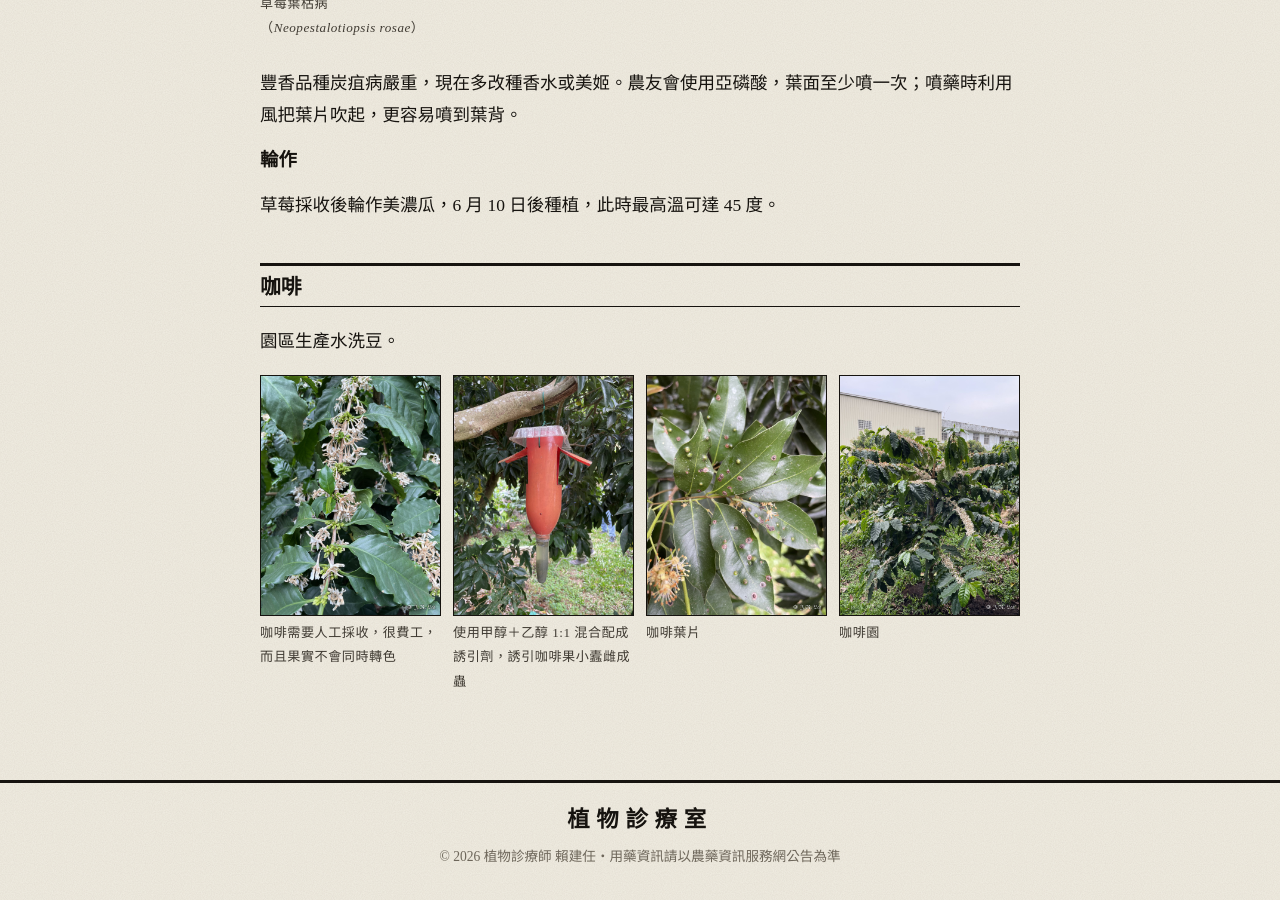
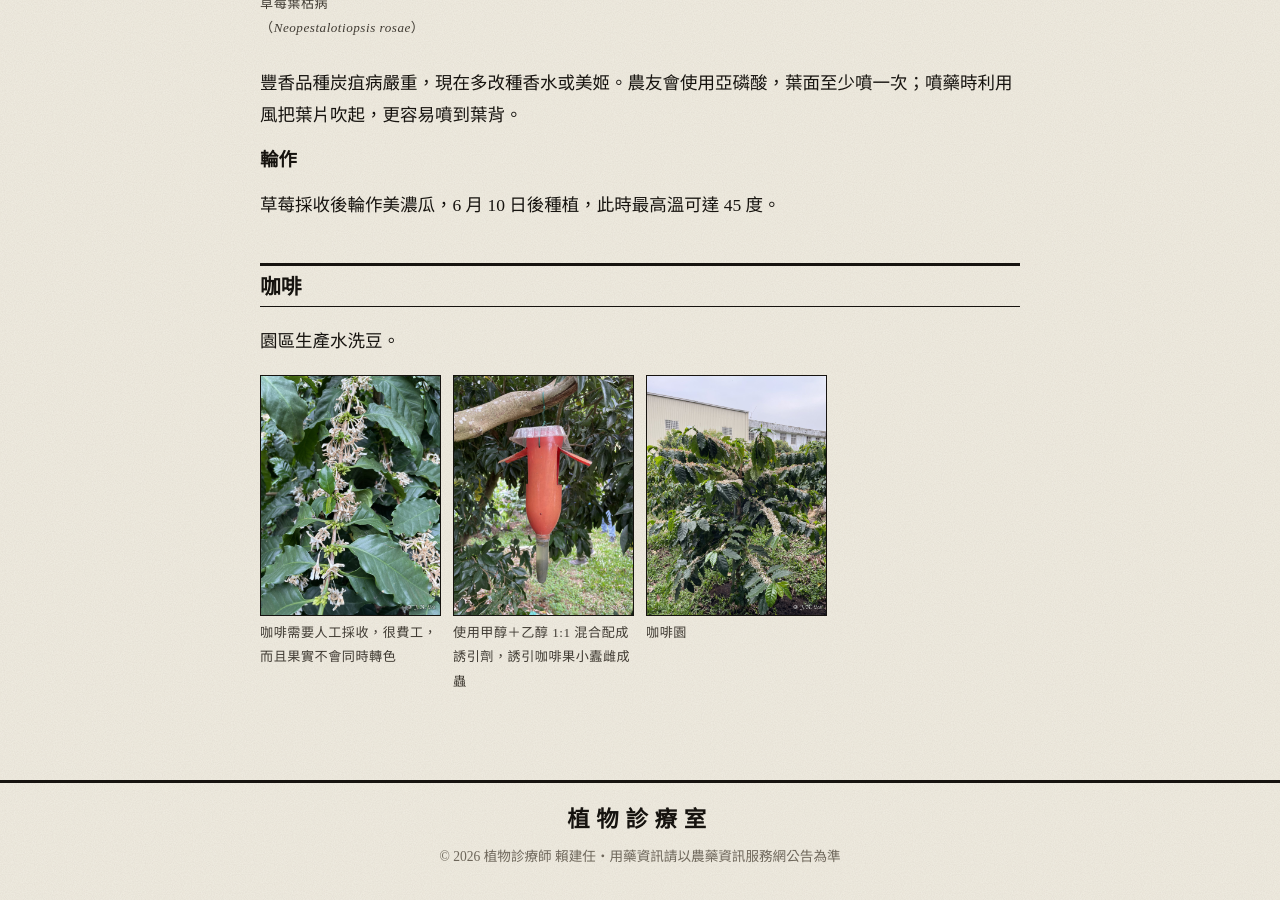
Before and after one commit to laijianren/laijianren.github.io, a Jekyll site: the page built from _visits/2023-03-27-fenyuan-strawberry.md, in a window 1280 px wide and 900 px high, scrolled down 1331 px. Built offline with Jekyll 4.4.1, drawn with Linux system fonts in a browser that asks for light colours; some web fonts are replaced.

Commit message:
Remove coffee leaf photo
Co-Authored-By: Claude Opus 5.5 (1M context) <noreply@anthropic.com>
Claude-Session: https://claude.ai/code/session_01XJGjkT6ynprrpQ61onDbZk

```diff
--- a/_visits/2023-03-27-fenyuan-strawberry.md
+++ b/_visits/2023-03-27-fenyuan-strawberry.md
@@ -41,6 +41,5 @@ cover_caption: 薊馬危害草莓
 <div class="photo-grid">
 <figure class="photo"><img src="/assets/visits/2023-03-27-fenyuan-strawberry/13.jpg" alt="咖啡果實"><figcaption>咖啡需要人工採收，很費工，而且果實不會同時轉色</figcaption></figure>
 <figure class="photo"><img src="/assets/visits/2023-03-27-fenyuan-strawberry/15.jpg" alt="自製誘引器"><figcaption>使用甲醇＋乙醇 1:1 混合配成誘引劑，誘引咖啡果小蠹雌成蟲</figcaption></figure>
-<figure class="photo"><img src="/assets/visits/2023-03-27-fenyuan-strawberry/16.jpg" alt="咖啡葉片"><figcaption>咖啡葉片</figcaption></figure>
 <figure class="photo"><img src="/assets/visits/2023-03-27-fenyuan-strawberry/17.jpg" alt="咖啡園"><figcaption>咖啡園</figcaption></figure>
 </div>
```
Also changed, not shown: assets/visits/2023-03-27-fenyuan-strawberry/16.jpg (deleted).
